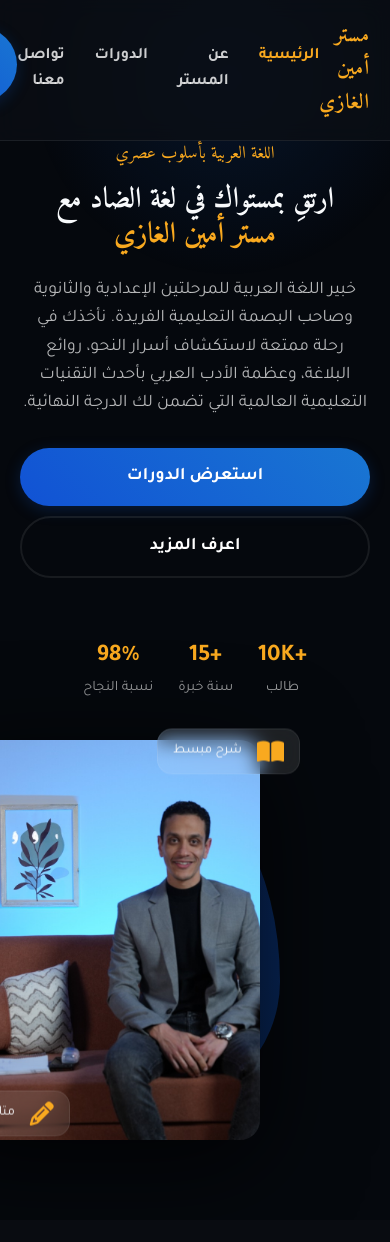
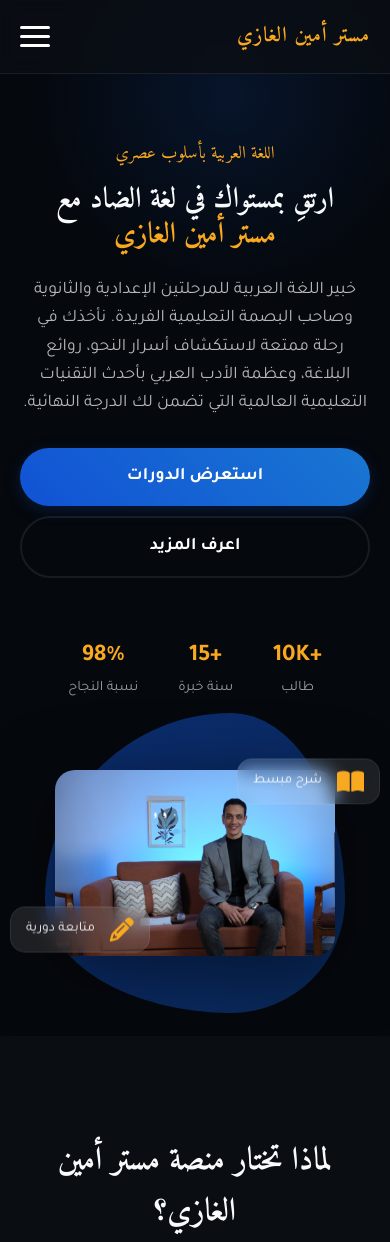
Before and after one commit to ahmedamraboalhaj-hue/Amen-Al-Ghazi, a plain HTML site: page index.html in a window 390 px wide. Shown: the top 1242 px of the page. Drawn offline with Linux system fonts and the light colour scheme; no server answers.

Commit message:
Add files via upload

```diff
--- a/index.html
+++ b/index.html
@@ -64,6 +64,7 @@
                 <li><a href="#about">عن المستر</a></li>
                 <li><a href="#courses">الدورات</a></li>
                 <li><a href="#contact">تواصل معنا</a></li>
+                <li class="nav-actions-mobile"><a href="dashboard.html" class="btn btn-primary">دخول الطلاب</a></li>
             </ul>
             <div class="nav-actions">
                 <a href="dashboard.html" class="btn btn-primary">دخول الطلاب</a>
--- a/style.css
+++ b/style.css
@@ -430,6 +430,38 @@ img {
     color: var(--secondary);
 }
 
+.menu-toggle {
+    display: none;
+    flex-direction: column;
+    gap: 6px;
+    cursor: pointer;
+    z-index: 1001;
+}
+
+.menu-toggle span {
+    width: 30px;
+    height: 3px;
+    background: #fff;
+    border-radius: 10px;
+    transition: var(--transition);
+}
+
+.menu-toggle.active span:nth-child(1) {
+    transform: rotate(45deg) translate(6px, 6px);
+}
+
+.menu-toggle.active span:nth-child(2) {
+    opacity: 0;
+}
+
+.menu-toggle.active span:nth-child(3) {
+    transform: rotate(-45deg) translate(7px, -7px);
+}
+
+.nav-actions-mobile {
+    display: none;
+}
+
 /* Hero Section */
 .hero {
     padding: 180px 0 100px;
@@ -511,10 +543,17 @@ img {
 .hero-image-container {
     position: relative;
     display: flex;
-    justify-content: flex-end;
-    align-items: center;
-    transform: translateX(-80px);
-    /* Push further left */
+    justify-content: center;
+    align-items: center;
+    z-index: 10;
+}
+
+@media (min-width: 993px) {
+    .hero-image-container {
+        justify-content: flex-end;
+        transform: translateX(-150px);
+        /* Desktop shift left */
+    }
 }
 
 .hero-image-bg {
@@ -997,6 +1036,10 @@ img {
         padding: 0 20px;
     }
 
+    .logo-text {
+        font-size: 1.4rem;
+    }
+
     .hero-container {
         grid-template-columns: 1fr;
         text-align: center;
@@ -1022,6 +1065,43 @@ img {
         grid-template-columns: 1fr;
         text-align: center;
         gap: 50px;
+    }
+
+    .menu-toggle {
+        display: flex;
+    }
+
+    .nav-links {
+        position: fixed;
+        top: 0;
+        right: -100%;
+        width: 80%;
+        height: 100vh;
+        background: rgba(10, 14, 20, 0.98);
+        flex-direction: column;
+        justify-content: center;
+        align-items: center;
+        transition: 0.4s cubic-bezier(0.175, 0.885, 0.32, 1.275);
+        z-index: 1000;
+        gap: 40px;
+    }
+
+    .nav-links.active {
+        right: 0;
+    }
+
+    .nav-links a {
+        font-size: 1.5rem;
+    }
+
+    .nav-actions {
+        display: none;
+        /* Hide login button on small mobile unless toggled */
+    }
+
+    .nav-links.active .nav-actions-mobile {
+        display: block;
+        margin-top: 20px;
     }
 }
 
@@ -1255,16 +1335,23 @@ img {
         right: 210px;
     }
 
+    .hero-image-container {
+        transform: translateX(0);
+        justify-content: center;
+        margin-top: 30px;
+    }
+
     .hero-image {
         width: 100%;
-        max-width: 320px;
+        max-width: 280px;
         height: auto;
-        aspect-ratio: 4/5;
+        border-radius: 20px;
+        filter: drop-shadow(0 15px 35px rgba(0, 0, 0, 0.5));
     }
 
     .hero-image-bg {
-        width: 340px;
-        height: 340px;
+        width: 300px;
+        height: 300px;
     }
 
     .floating-card {
@@ -1297,7 +1384,13 @@ img {
     }
 
     .hero-stats {
-        gap: 25px;
+        gap: 40px;
+        margin-top: 30px;
+        justify-content: center;
+    }
+
+    .stat-item {
+        align-items: center;
     }
 }
 
```
Also changed, not shown: 1 other file.
